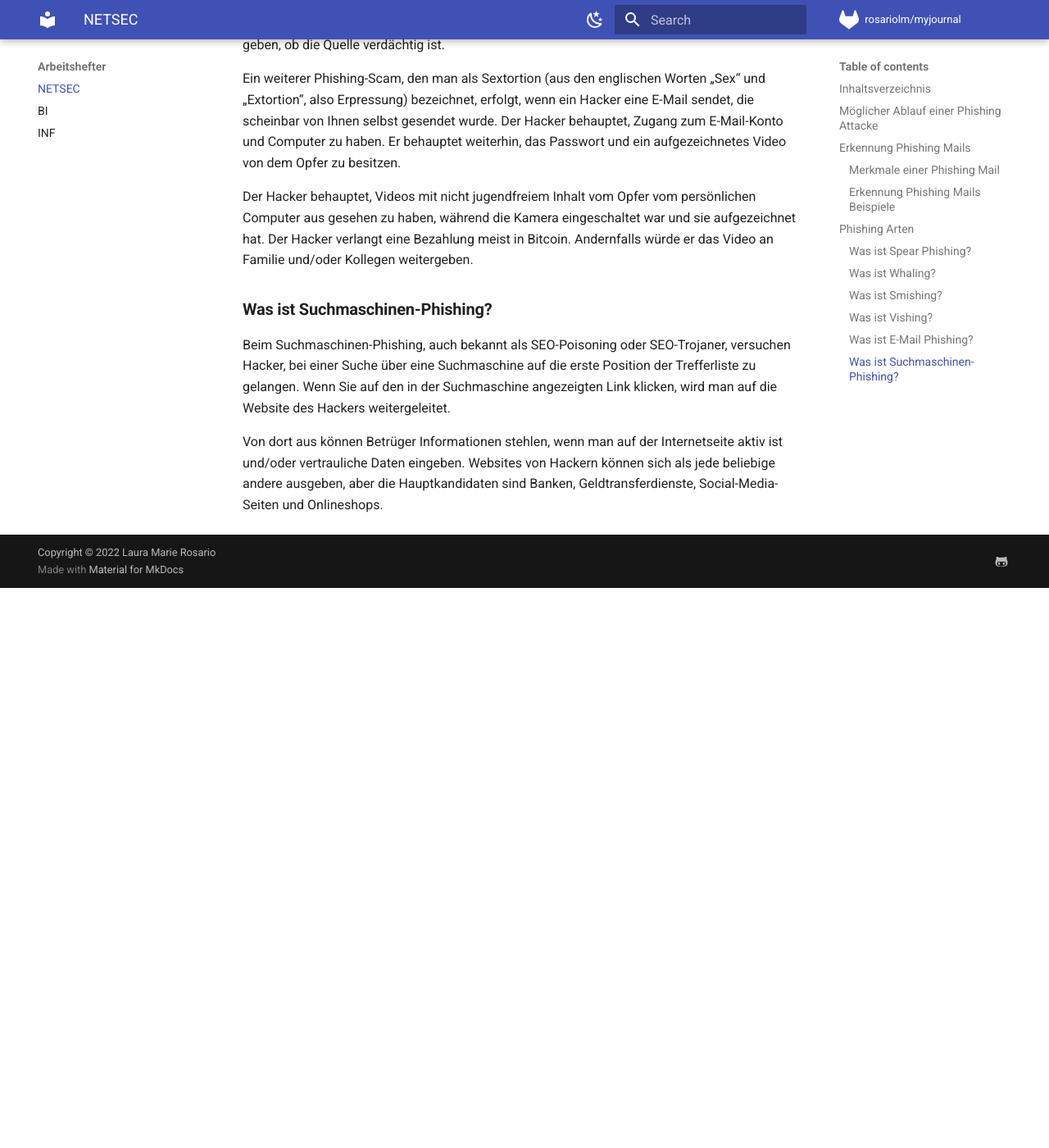
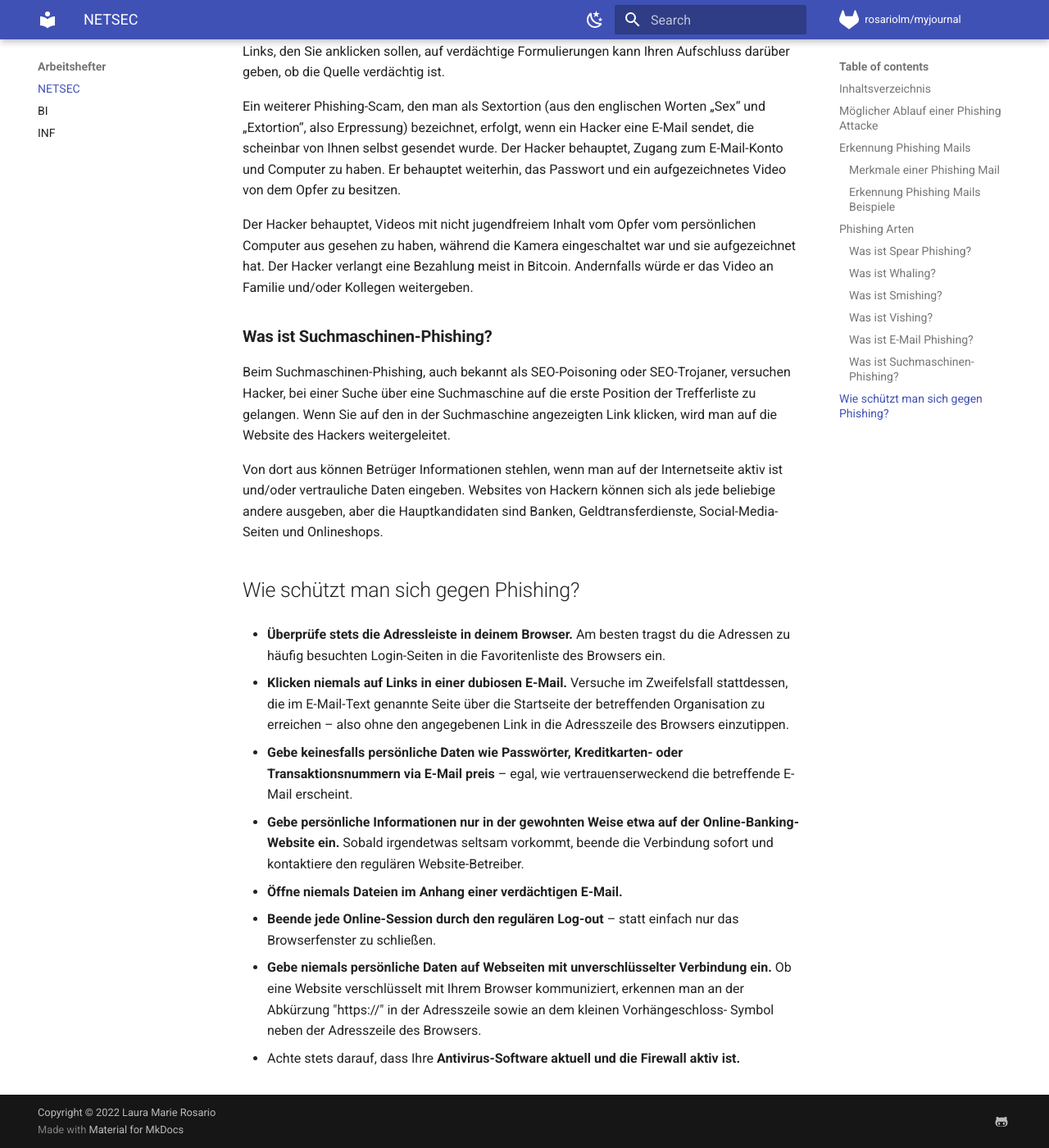
Before and after one commit to rosariolm/myjournal, an MkDocs documentation site: the page built from docs/aberichte/NETSEC/Arbeitsheft.md, in a window 1280 px wide and 1400 px high, scrolled down 4912 px. Shown: the whole window at 82% size. Built offline with MkDocs 1.6.1 and Material for MkDocs 9.7.7, drawn with Linux system fonts in a browser that asks for light colours; comment, search, counter and statistics services are not loaded; before the commit the page ends 5629 px from its top, so only the background shows below that; some of the changed text lies outside the part shown.

Commit message:
schutz gegen Phishing

```diff
--- a/docs/aberichte/NETSEC/Arbeitsheft.md
+++ b/docs/aberichte/NETSEC/Arbeitsheft.md
@@ -23,6 +23,8 @@
     * [E-Mail Phishing](#3.5)
 
     * [Suchmaschinen-Phishing](#3.6)
+
+- [Wie schützt man sich gegen Phishing?](#4)
 
 
 
@@ -165,3 +167,23 @@ Der Hacker behauptet, Videos mit nicht jugendfreiem Inhalt vom Opfer vom persön
 Beim Suchmaschinen-Phishing, auch bekannt als SEO-Poisoning oder SEO-Trojaner, versuchen Hacker, bei einer Suche über eine Suchmaschine auf die erste Position der Trefferliste zu gelangen. Wenn Sie auf den in der Suchmaschine angezeigten Link klicken, wird man auf die Website des Hackers weitergeleitet.
 
 Von dort aus können Betrüger Informationen stehlen, wenn man auf der Internetseite aktiv ist und/oder vertrauliche Daten eingeben. Websites von Hackern können sich als jede beliebige andere ausgeben, aber die Hauptkandidaten sind Banken, Geldtransferdienste, Social-Media-Seiten und Onlineshops.
+
+
+<a name="4"></a>
+## Wie schützt man sich gegen Phishing?
+
+- **Überprüfe stets die Adressleiste in deinem Browser.** Am besten tragst du die Adressen zu häufig besuchten Login-Seiten in die Favoritenliste des Browsers ein.
+
+- **Klicken niemals auf Links in einer dubiosen E-Mail.** Versuche im Zweifelsfall stattdessen, die im E-Mail-Text genannte Seite über die Startseite der betreffenden Organisation zu erreichen – also ohne den angegebenen Link in die Adresszeile des Browsers einzutippen.
+
+- **Gebe keinesfalls persönliche Daten wie Passwörter, Kreditkarten- oder Transaktionsnummern via E-Mail preis** – egal, wie vertrauenserweckend die betreffende E-Mail erscheint.
+
+- **Gebe persönliche Informationen nur in der gewohnten Weise etwa auf der Online-Banking-Website ein.** Sobald irgendetwas seltsam vorkommt, beende die Verbindung sofort und kontaktiere den regulären Website-Betreiber.
+
+- **Öffne niemals Dateien im Anhang einer verdächtigen E-Mail.**
+
+- **Beende jede Online-Session durch den regulären Log-out** – statt einfach nur das Browserfenster zu schließen.
+
+- **Gebe niemals persönliche Daten auf Webseiten mit unverschlüsselter Verbindung ein.** Ob eine Website verschlüsselt mit Ihrem Browser kommuniziert, erkennen man an der Abkürzung "https://" in der Adresszeile sowie an dem kleinen Vorhängeschloss- Symbol neben der Adresszeile des Browsers.
+
+- Achte stets darauf, dass Ihre **Antivirus-Software aktuell und die Firewall aktiv ist.**
```
